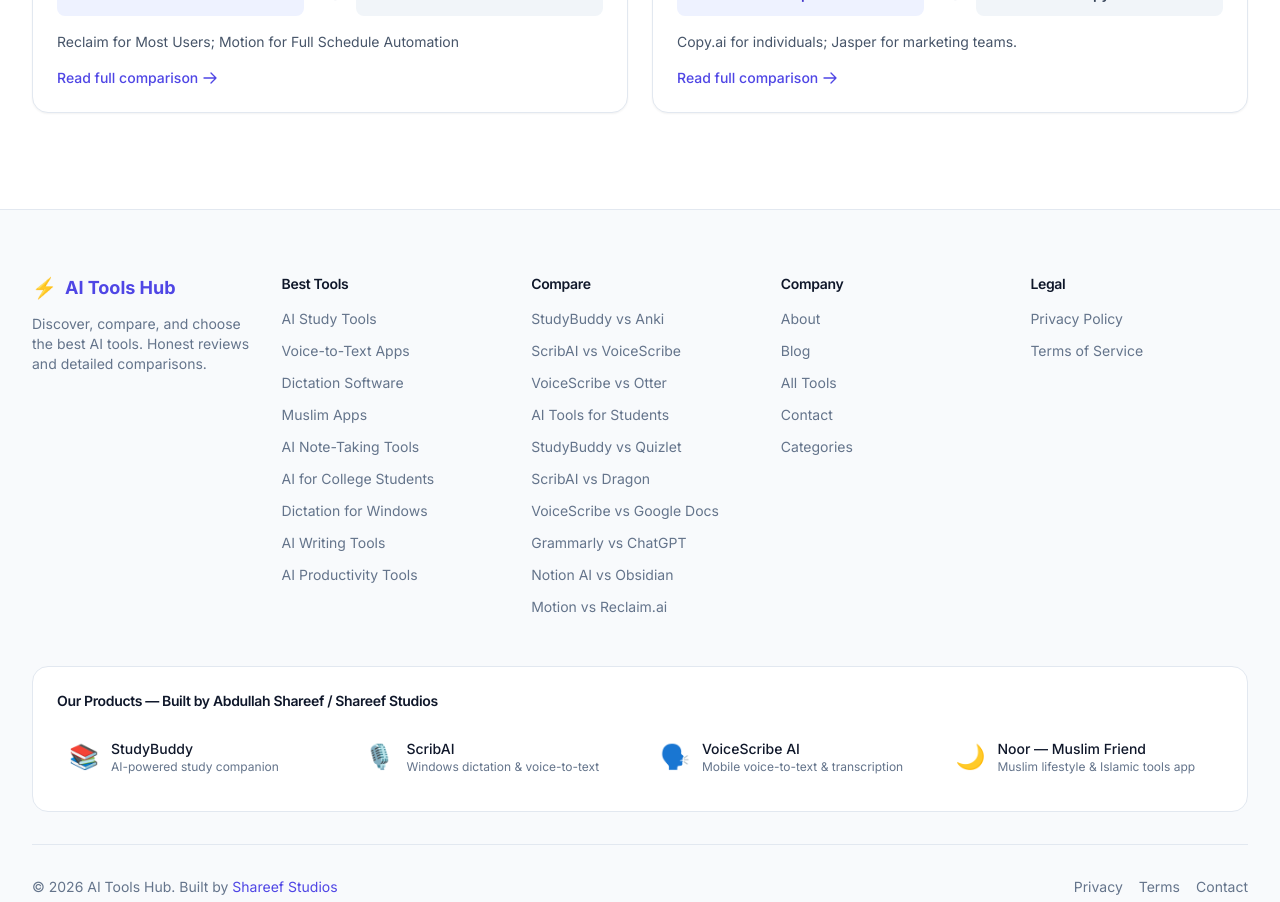
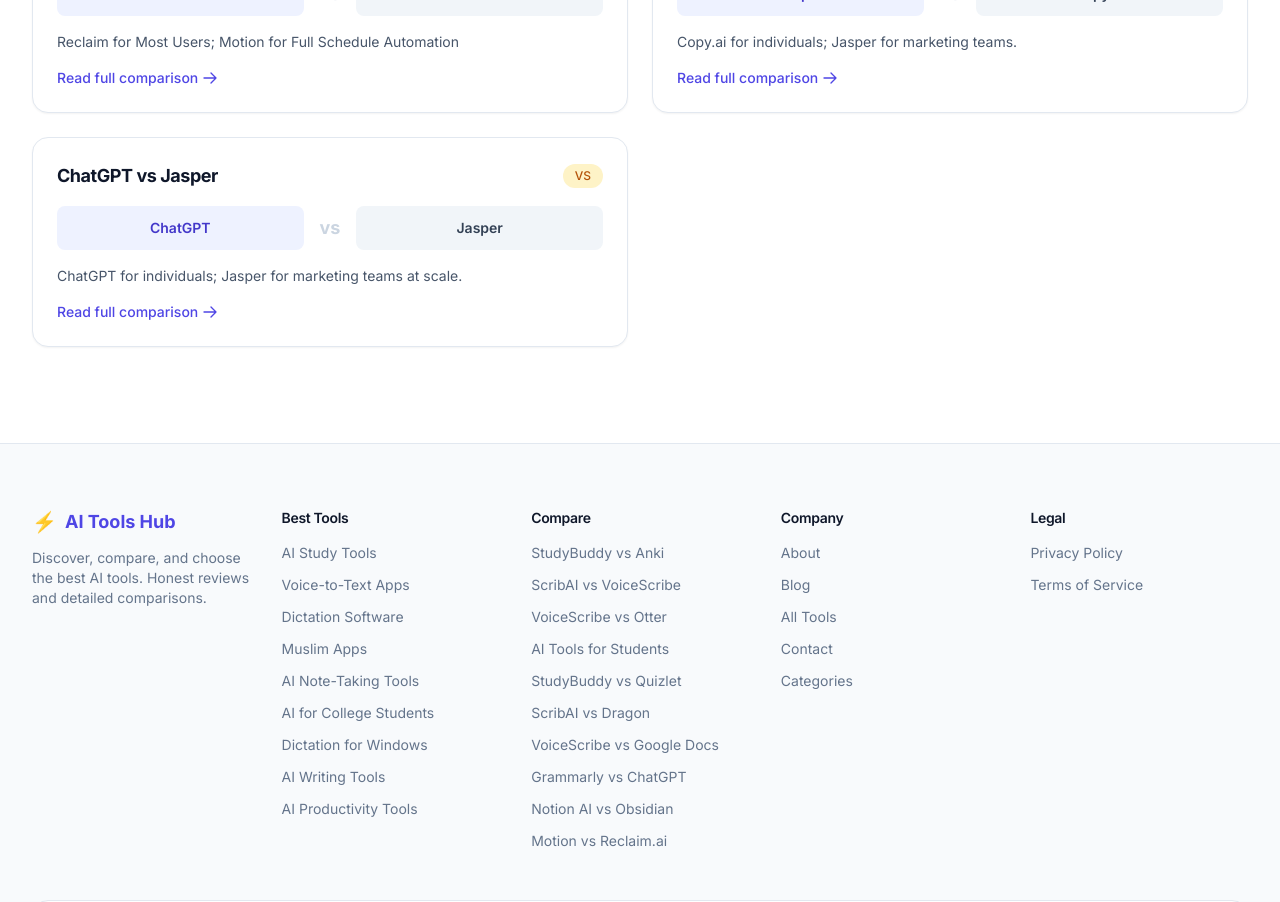
Before and after one commit to AbdullahShareef79/ai-tools-hub, a Next.js app: page /categories in a window 1280 px wide. Shown: the part 2900-3802 px from the top of the page. Built offline with nearby package versions, Linux system fonts and the light colour scheme.

Commit message:
seo: add chatgpt-vs-jasper comparison, link from ai-writing-tools best-page and blog post

```diff
--- a/src/data/best-pages.ts
+++ b/src/data/best-pages.ts
@@ -1441,7 +1441,7 @@
           'AI-generated content can sometimes be detected by AI detectors like Turnitin or GPTZero. However, content that\'s heavily edited and personalized by a human is much harder to detect. Using AI to improve your own writing (via Grammarly or Hemingway) rather than generating full articles is less likely to be flagged.',
       },
     ],
-    relatedComparisons: ['grammarly-vs-chatgpt', 'jasper-vs-copy-ai', 'best-ai-tools-for-students'],
+    relatedComparisons: ['grammarly-vs-chatgpt', 'chatgpt-vs-jasper', 'jasper-vs-copy-ai', 'best-ai-tools-for-students'],
     relatedCategories: ['ai-note-taking-tools', 'ai-tools-for-college-students'],
   },
   {
--- a/src/data/blog-posts.ts
+++ b/src/data/blog-posts.ts
@@ -943,7 +943,7 @@
     readingTime: '11 min read',
     tags: ['AI Writing', 'Grammarly', 'ChatGPT', 'Productivity', 'Content Creation'],
     relatedBestPages: ['ai-writing-tools', 'ai-productivity-tools'],
-    relatedComparisons: ['grammarly-vs-chatgpt', 'jasper-vs-copy-ai'],
+    relatedComparisons: ['grammarly-vs-chatgpt', 'chatgpt-vs-jasper', 'jasper-vs-copy-ai'],
     content: `
       <h2>Why AI Writing Tools Are a Game-Changer in 2026</h2>
       <p>Writing is one of the most time-consuming parts of modern knowledge work. Emails, reports, blog posts, marketing copy, essays — the average professional writes thousands of words a week. AI writing tools are changing that equation dramatically.</p>
--- a/src/data/comparisons.ts
+++ b/src/data/comparisons.ts
@@ -1056,6 +1056,86 @@
     relatedSlugs: ['grammarly-vs-chatgpt', 'notion-ai-vs-obsidian'],
     relatedBestPages: ['ai-writing-tools', 'ai-productivity-tools'],
   },
+  {
+    slug: 'chatgpt-vs-jasper',
+    title: 'ChatGPT vs Jasper',
+    metaTitle: 'ChatGPT vs Jasper (2026) — Which AI Writing Tool Is Right for You?',
+    metaDescription:
+      'ChatGPT vs Jasper compared side-by-side in 2026. See how a free general AI assistant stacks up against a purpose-built marketing content platform — and which one wins for your use case.',
+    intro:
+      'ChatGPT is free, insanely capable, and used by over 100 million people. Jasper costs $49/month and is built specifically for marketing content. So why would anyone pay for Jasper? Because for marketing teams that need brand consistency, SEO-optimized long-form content, and team workflows — Jasper closes gaps that ChatGPT leaves open. We tested both for real marketing workloads to give you a straight answer.',
+    toolA: {
+      name: 'ChatGPT',
+      slug: 'chatgpt',
+      description:
+        'OpenAI\'s general-purpose AI assistant — highly capable at writing, summarizing, brainstorming, coding, and nearly any language task you throw at it.',
+      pros: [
+        'Free tier available — GPT-3.5 with no word limits',
+        'Extremely versatile — writing, research, coding, analysis',
+        'GPT-4o produces world-class content quality',
+        'Constantly updated with new capabilities and plugins',
+        'No learning curve — just type your prompt',
+        'Custom GPTs for specialized workflows',
+      ],
+      cons: [
+        'No built-in marketing templates — you build every prompt from scratch',
+        'No brand voice training — every session starts fresh',
+        'No team collaboration or shared brand library',
+        'No native SEO integration',
+        'GPT-4 requires $20/month ChatGPT Plus subscription',
+        'Output quality depends heavily on prompting skill',
+      ],
+      bestFor: 'Individuals, freelancers, and creators who need a flexible AI assistant for a wide variety of writing and research tasks.',
+      url: 'https://chatgpt.com',
+      isOurProduct: false,
+      rating: 4.7,
+      pricing: 'Free / ChatGPT Plus $20/month',
+    },
+    toolB: {
+      name: 'Jasper',
+      slug: 'jasper',
+      description:
+        'AI content platform purpose-built for marketing teams — with 50+ templates, brand voice training, Surfer SEO integration, and team collaboration built in.',
+      pros: [
+        '50+ marketing-specific templates (ads, emails, blogs, social)',
+        'Brand voice training — consistent tone across all output',
+        'Surfer SEO integration for optimized long-form content',
+        'Team workspaces with collaboration and review workflows',
+        'Chrome extension for writing in any browser tab',
+        'Campaigns feature connects multiple content pieces',
+      ],
+      cons: [
+        'No free plan — starts at $49/month',
+        'Output still requires human editing and fact-checking',
+        'Overkill for solo users or occasional writers',
+        'Steeper learning curve to fully use templates and workflows',
+        'Limited for non-marketing tasks (coding, research, analysis)',
+      ],
+      bestFor: 'Marketing teams and agencies who need to produce high-volume, on-brand content consistently and want built-in SEO tools.',
+      url: 'https://jasper.ai',
+      isOurProduct: false,
+      rating: 4.2,
+      pricing: 'From $49/month',
+    },
+    features: [
+      { feature: 'Free tier', toolA: '✅ Yes — GPT-3.5 unlimited', toolB: '❌ No free plan' },
+      { feature: 'Marketing templates', toolA: '❌ Build prompts manually', toolB: '✅ 50+ ready-to-use templates' },
+      { feature: 'Brand voice training', toolA: '❌ Resets each session', toolB: '✅ Persistent brand voice' },
+      { feature: 'Long-form blog editor', toolA: '⚠️ Via conversation', toolB: '✅ Dedicated document editor' },
+      { feature: 'SEO optimization', toolA: '❌ No integration', toolB: '✅ Surfer SEO built in' },
+      { feature: 'Team collaboration', toolA: '❌ No shared workspaces', toolB: '✅ Team seats and workflows' },
+      { feature: 'Chrome extension', toolA: '✅ Yes', toolB: '✅ Yes' },
+      { feature: 'Versatility (non-writing tasks)', toolA: '✅ Coding, research, analysis', toolB: '❌ Marketing-focused only' },
+      { feature: 'Output quality (GPT-4)', toolA: '✅ World-class', toolB: '✅ GPT-4 powered' },
+      { feature: 'Custom personas / GPTs', toolA: '✅ Custom GPTs (Plus)', toolB: '⚠️ Via brand voice only' },
+      { feature: 'Pricing', toolA: 'Free / $20/month Plus', toolB: 'From $49/month' },
+    ],
+    verdict: 'ChatGPT for individuals; Jasper for marketing teams at scale.',
+    verdictDetail:
+      'If you\'re a solo creator, freelancer, or small business owner — ChatGPT wins on both value and versatility. The free tier alone handles the vast majority of writing tasks, and ChatGPT Plus at $20/month gives you GPT-4o at less than half the cost of Jasper\'s entry plan. The trade-off is manual prompting every time with no memory of your brand. If you run a marketing team producing blogs, ads, email campaigns, and social content simultaneously — Jasper earns its premium. Brand voice training means every team member produces consistent on-brand copy without detailed instructions. Templates and Surfer SEO integration cut production time significantly. The rule of thumb: if you\'re producing content alone or occasionally, start with ChatGPT. If you have a team and a content calendar to fill every week, Jasper pays for itself in time saved. Also compare <a href="/compare/jasper-vs-copy-ai">Jasper vs Copy.ai</a> if budget is a constraint.',
+    relatedSlugs: ['jasper-vs-copy-ai', 'grammarly-vs-chatgpt'],
+    relatedBestPages: ['ai-writing-tools', 'ai-productivity-tools'],
+  },
 ];
 
 export function getComparisonBySlug(slug: string): Comparison | undefined {
```
